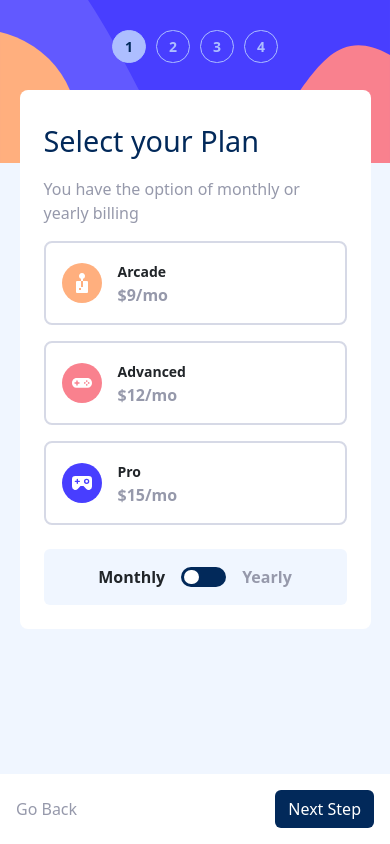
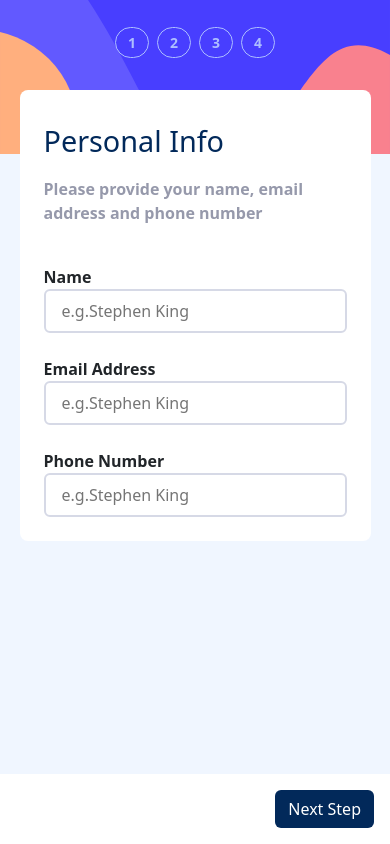
Before and after one commit to ObodoakorDavid/FM-Multi-Step-Form, a React (Create React App) app: page / in a window 390 px wide. Built offline with nearby package versions, Linux system fonts and the light colour scheme.

Commit message:
95% done. finished up all the functionality for all pages

```diff
--- a/src/components/CurrentPage.jsx
+++ b/src/components/CurrentPage.jsx
@@ -2,6 +2,7 @@
 
 import React, { useContext } from "react";
 import FormContext from "../context/FormContext";
+import FifthPage from "./FifthPage";
 import FirstPage from "./FirstPage";
 import FourthPage from "./FourthPage";
 import SecondPage from "./SecondPage";
@@ -18,6 +19,8 @@ const CurrentPage = () => {
     return <ThirdPage />;
   } else if (pageIndex === 3) {
     return <FourthPage />;
+  } else if (pageIndex === 4) {
+    return <FifthPage />;
   }
 };
 
--- /dev/null
+++ b/src/components/FifthPage.jsx
@@ -0,0 +1,14 @@
+/** @format */
+
+import React from "react";
+import img from "../assets/images/icon-thank-you.svg";
+
+const FifthPage = () => {
+  return (
+    <div>
+      <img className="pb-3 pt-4" src={img} alt="" />
+    </div>
+  );
+};
+
+export default FifthPage;
--- a/src/components/Form.jsx
+++ b/src/components/Form.jsx
@@ -8,28 +8,46 @@ const Form = () => {
   const { pageIndex, pageDetails, nextStep, goBack } = useContext(FormContext);
   return (
     <form
-      className="form pt-4 ps-4 pe-4 pb-4"
+      className={`form pt-4 ps-4 pe-4 pb-4 ${
+        pageIndex == 4 ? "pt-5 text-center" : ""
+      }`}
       onSubmit={(e) => {
         e.preventDefault();
         nextStep();
       }}
     >
-      <h1>{pageDetails[pageIndex].title}</h1>
-      <p>{pageDetails[pageIndex].detail}</p>
-      <CurrentPage />
-      <div className="back-next bg-white d-flex justify-content-between align-items-baseline w-100 p-3 p-md-0 pt-md-5 ps-md-4 pe-md-4">
+      <div className={pageIndex === 4 ? "d-flex flex-column-reverse " : ""}>
+        <div className={pageIndex === 4 ? "pb-5" : ""}>
+          <h1>{pageDetails[pageIndex].title}</h1>
+          <p className="text-cool-gray fw-semibold">
+            {pageDetails[pageIndex].detail}
+          </p>
+        </div>
+        <CurrentPage />
+      </div>
+      <div
+        className={`back-next bg-white justify-content-between align-items-baseline w-100 p-3 p-md-0 pt-md-5 ps-md-4 pe-md-4 ${
+          pageIndex === 4 ? "d-none" : "d-flex"
+        }`}
+      >
         <p
           onClick={() => {
             goBack();
           }}
-          className={`m-0 text-cool-gray cursor-pointer back-btn`}
+          className="m-0 text-cool-gray cursor-pointer back-btn"
           style={{
             visibility: pageIndex == 0 ? "hidden" : "visible",
           }}
         >
           Go Back
         </p>
-        <button className="btn btn1">Next Step</button>
+        <button className="btn btn1">
+          {pageIndex === 3
+            ? "Confirm"
+            : pageIndex === 4
+            ? "Finish"
+            : "Next Step"}
+        </button>
       </div>
     </form>
   );
--- a/src/components/Progress.jsx
+++ b/src/components/Progress.jsx
@@ -4,13 +4,21 @@ import React, { useContext } from "react";
 import FormContext from "../context/FormContext";
 
 const Progress = () => {
-  const { pageIndex } = useContext(FormContext);
+  const { pageIndex, state } = useContext(FormContext);
   return (
-    <div className="progress-numbers container-fluid">
-      <small className="active">1</small>
-      <small className={pageIndex >= 2 ? "active" : ""}>2</small>
-      <small className={pageIndex >= 3 ? "active" : ""}>3</small>
-      <small className={pageIndex >= 4 ? "active" : ""}>4</small>
+    <div className="progress-numbers d-flex justify-content-center gap-2 gap-md-3 ps-md-4 flex-md-column container-fluid">
+      {state.progress.map((eachProgress) => {
+        const { id, step, info } = eachProgress;
+        return (
+          <div key={id} className="d-md-flex align-items-md-baseline gap-3">
+            <small className={pageIndex === id ? "active" : ""}>{id}</small>
+            <div className="d-none d-md-block text-md-start">
+              <p className="text-cool-gray m-0">{step}</p>
+              <p className=" text-white fw-bold m-0">{info}</p>
+            </div>
+          </div>
+        );
+      })}
     </div>
   );
 };
--- a/src/context/FormContext.js
+++ b/src/context/FormContext.js
@@ -10,7 +10,7 @@ const FormContext = createContext();
 export default FormContext;
 
 export const FormProvider = ({ children }) => {
-  const [pageIndex, setPageIndex] = useState(1);
+  const [pageIndex, setPageIndex] = useState(0);
   let pageDetails = [
     {
       title: "Personal Info",
@@ -46,6 +46,28 @@ export const FormProvider = ({ children }) => {
       email: "",
       number: "",
     },
+    progress: [
+      {
+        id: 1,
+        step: "STEP 1",
+        info: "YOUR INFO",
+      },
+      {
+        id: 2,
+        step: "STEP 2",
+        info: "SELECT PLAN",
+      },
+      {
+        id: 3,
+        step: "STEP 3",
+        info: "ADD-ONS",
+      },
+      {
+        id: 4,
+        step: "STEP 4",
+        info: "SUMMARY",
+      },
+    ],
     secondPage: [
       {
         id: 1,
@@ -228,7 +250,7 @@ export const FormProvider = ({ children }) => {
   // ============== OverAll ==========
 
   const nextStep = () => {
-    if (pageIndex == 4) {
+    if (pageIndex === 4) {
       return;
     }
 
@@ -242,12 +264,14 @@ export const FormProvider = ({ children }) => {
 
     // ==============
     setPageIndex((prev) => prev + 1);
+    console.log(pageIndex);
   };
 
   const goBack = () => {
     if (pageIndex == 0) {
       return;
     }
+    console.log(pageIndex);
 
     setPageIndex(pageIndex - 1);
   };
--- a/style.css
+++ /dev/null
@@ -1,163 +0,0 @@
-/**
-*
-* @format
-*/
-
-/* # Front-end Style Guide
-
-## Layout
-
-The designs were created to the following widths:
-
-- Mobile: 375px
-- Desktop: 1440px
-
-## Colors
-
-### Primary
-
-- Marine blue: hsl(213, 96%, 18%)
-- Purplish blue: hsl(243, 100%, 62%)
-- Pastel blue: hsl(228, 100%, 84%)
-- Light blue: hsl(206, 94%, 87%)
-- Strawberry red: hsl(354, 84%, 57%)
-
-### Neutral
-
-- Cool gray: hsl(231, 11%, 63%)
-- Light gray: hsl(229, 24%, 87%)
-- Magnolia: hsl(217, 100%, 97%)
-- Alabaster: hsl(231, 100%, 99%)
-- White: hsl(0, 0%, 100%)
-
-## Typography
-
-### Body Copy
-
-- Font size (paragraph): 16px
-
-### Font
-
-- Family: [Ubuntu](https://fonts.google.com/specimen/Ubuntu)
-- Weights: 400, 500, 700 */
-
-/* ========================== */
-
-@import url("https://fonts.googleapis.com/css2?family=Ubuntu:wght@400;500;700&display=swap");
-
-* {
-  padding: 0;
-  margin: 0;
-  box-sizing: border-box;
-}
-
-body {
-  font-family: "Ubuntu", sans-serif;
-  transition: 0.4s ease-in-out;
-}
-
-:root {
-  --marine-blue: hsl(213, 96%, 18%);
-  --purplish-lue: hsl(243, 100%, 62%);
-  --pastel-blue: hsl(228, 100%, 84%);
-  --light-blue: hsl(206, 94%, 87%);
-  --strawberry-red: hsl(354, 84%, 57%);
-
-  /* =============================== */
-
-  --cool-gray: hsl(231, 11%, 63%);
-  --light-gray: hsl(229, 24%, 87%);
-  --Magnolia: hsl(217, 100%, 97%);
-  --Alabaster: hsl(231, 100%, 99%);
-  --white: hsl(0, 0%, 100%);
-}
-
-.container {
-  width: 100%;
-}
-
-.first-half {
-  text-align: center;
-  padding-top: 30px;
-  padding-bottom: 80px;
-  background-image: url("./assets/images/bg-sidebar-mobile.svg");
-  background-repeat: no-repeat;
-  background-size: cover;
-}
-
-.progress {
-  display: flex;
-  justify-content: center;
-  gap: 10px;
-}
-
-.progress small {
-  padding: 5px 10px;
-  background-color: transparent;
-  border-radius: 90px;
-  border: 2px solid var(--pastel-blue);
-  color: var(--pastel-blue);
-  font-weight: bolder;
-}
-
-.progress small.active {
-  background-color: var(--pastel-blue);
-  color: var(--marine-blue);
-}
-
-.progress small:hover {
-  cursor: pointer;
-}
-
-.second-half {
-  position: relative;
-  background-color: var(--Magnolia);
-  padding-top: 75vh;
-}
-
-.form {
-  background-color: var(--white);
-  width: 90%;
-  margin: 0 auto;
-  padding: 20px 10px;
-  border-radius: 8px;
-  position: absolute;
-  top: -40px;
-  left: 5%;
-}
-
-.form h1 {
-  color: var(--marine-blue);
-  padding: 10px 0;
-}
-
-form button {
-  padding: 16px 32px;
-  border-radius: 8px;
-  font-size: large;
-  border: none;
-  background-color: var(--marine-blue);
-  color: var(--white);
-}
-
-.nav_links {
-  background-color: var(--white);
-  display: flex;
-  justify-content: space-between;
-  align-items: center;
-  padding: 16px 18px;
-}
-
-.nav_links p {
-  visibility: hidden;
-}
-
-.each-step {
-  display: none;
-}
-
-.each-step.active {
-  display: block;
-}
-
-/* =================== Second Step ============  */
```
Also changed, not shown: src/styles/All.css.
